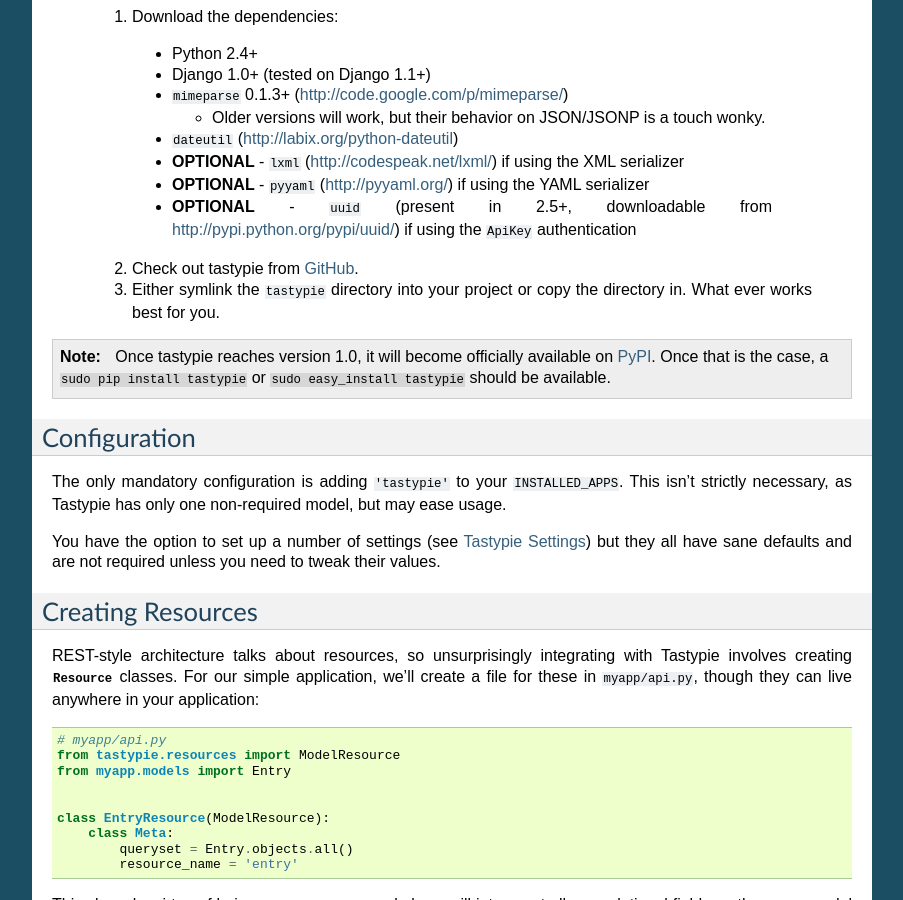
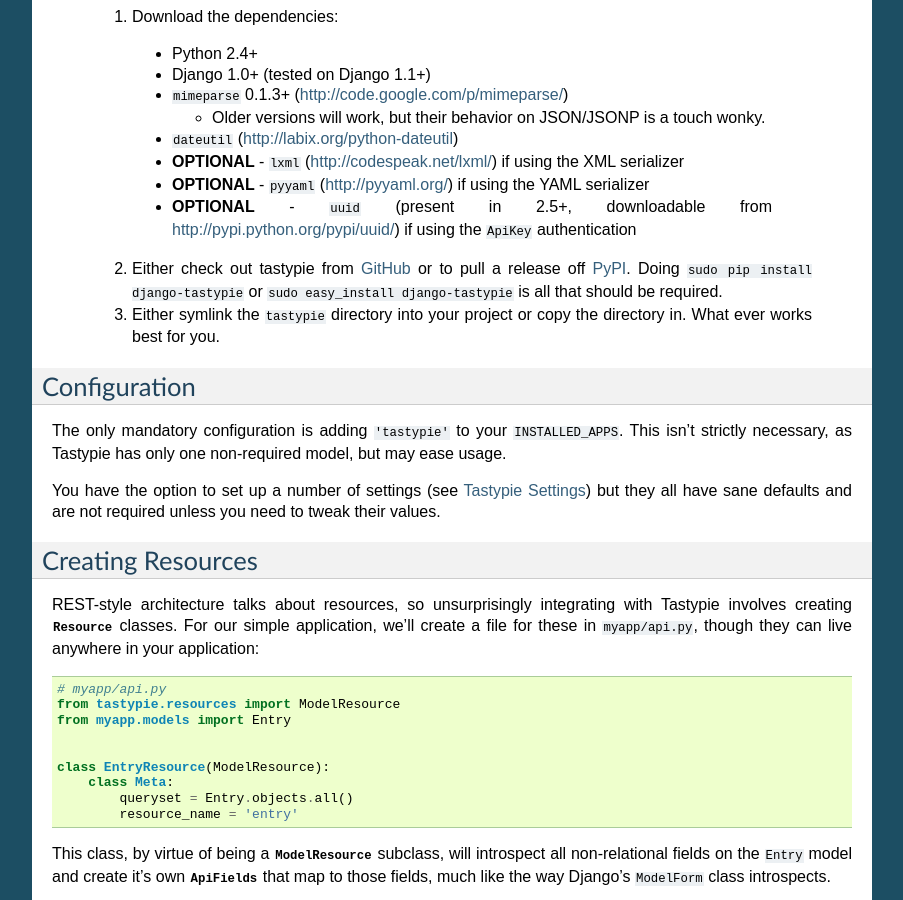
Before and after one commit to django-tastypie/django-tastypie, a Sphinx documentation site: the page built from docs/tutorial.rst, in a window 1280 px wide and 900 px high, scrolled down 853 px. Shown: the whole window, without its empty margins (198-1101 px from the left). Built offline with Sphinx 7.4.7, drawn with Linux system fonts in a browser that asks for light colours; pages that are not in the unit, such as notebooks, are missing from menus; some of the changed text lies outside the part shown.

```diff
--- a/docs/conf.py
+++ b/docs/conf.py
@@ -45,9 +45,9 @@ copyright = u'2010, Daniel Lindsley, Cody Soyland & Matt Croydon'
 # built documents.
 #
 # The short X.Y version.
-version = '0.9.5'
+version = '0.9.6'
 # The full version, including alpha/beta/rc tags.
-release = '0.9.5-beta'
+release = '0.9.6'
 
 # The language for content autogenerated by Sphinx. Refer to documentation
 # for a list of supported languages.
--- a/docs/tutorial.rst
+++ b/docs/tutorial.rst
@@ -71,15 +71,11 @@ your project or ``PYTHONPATH``.
     * **OPTIONAL** - ``uuid`` (present in 2.5+, downloadable from
       http://pypi.python.org/pypi/uuid/) if using the ``ApiKey`` authentication
 
-  2. Check out tastypie from GitHub_.
+  2. Either check out tastypie from GitHub_ or to pull a release off PyPI_.
+     Doing ``sudo pip install django-tastypie`` or
+     ``sudo easy_install django-tastypie`` is all that should be required.
   3. Either symlink the ``tastypie`` directory into your project or copy the
      directory in. What ever works best for you.
-
-.. note::
-
-    Once tastypie reaches version 1.0, it will become officially available on
-    PyPI_. Once that is the case, a ``sudo pip install tastypie`` or ``sudo
-    easy_install tastypie`` should be available.
 
 .. _GitHub: http://github.com/toastdriven/django-tastypie
 .. _PyPI: http://pypi.python.org/
--- a/setup.py
+++ b/setup.py
@@ -4,7 +4,7 @@ from distutils.core import setup
 
 setup(
     name='django-tastypie',
-    version='0.9.5',
+    version='0.9.6',
     description='A flexible & capable API layer for Django.',
     author='Daniel Lindsley',
     author_email='daniel@toastdriven.com',
--- a/tastypie/__init__.py
+++ b/tastypie/__init__.py
@@ -1,2 +1,2 @@
 __author__ = 'Daniel Lindsley, Cody Soyland, Matt Croydon'
-__version__ = (0, 9, 5)
+__version__ = (0, 9, 6)
```
